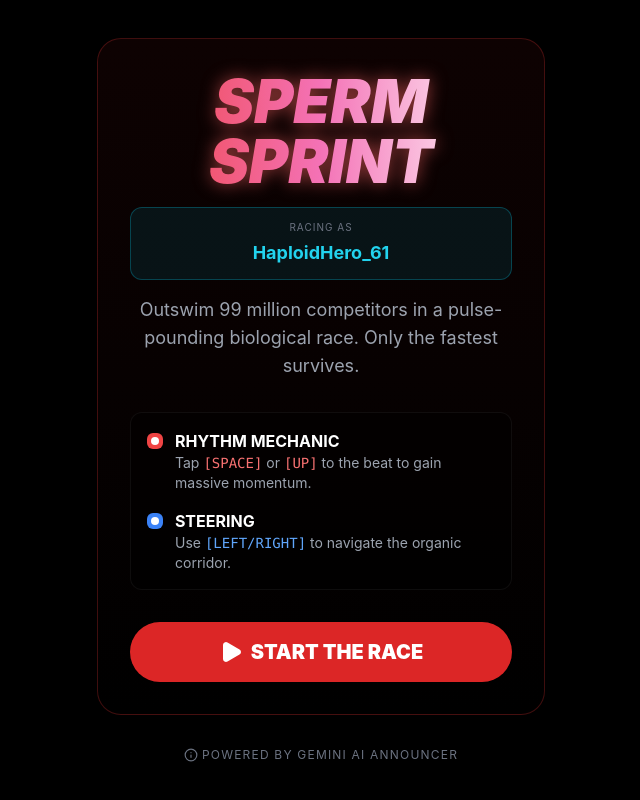
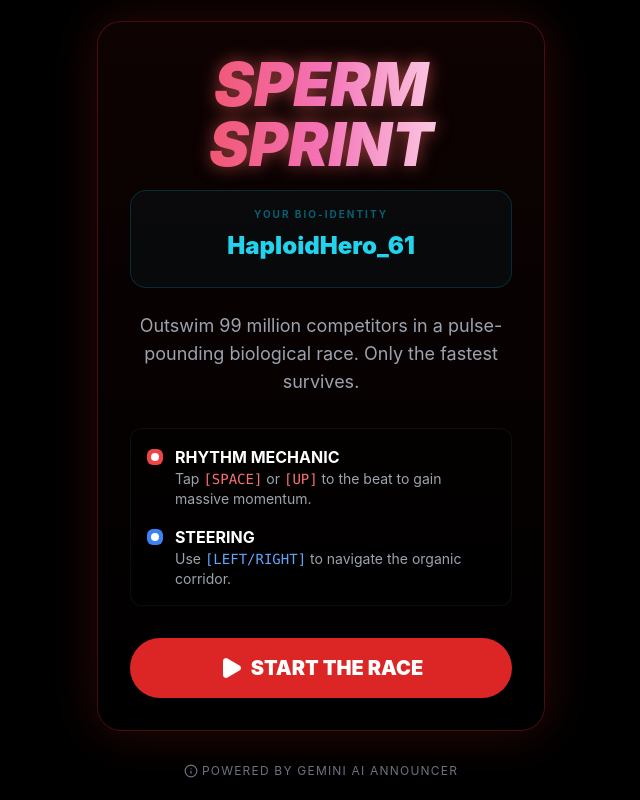
Before and after one commit to capteeen/sperm-sprint_-the-great-race, a React (Vite) app: page / in a window 1280 px wide. Shown: the whole page, without its empty margins (319-959 px from the left). Built offline with nearby package versions, Linux system fonts and the light colour scheme; no server answers.

Commit message:
Implement custom usernames on start screen

```diff
--- a/App.tsx
+++ b/App.tsx
@@ -51,16 +51,20 @@ export default function App() {
   }, []);
 
   const handleReset = useCallback(() => {
-    setGameState({
+    setGameState(prev => ({
       ...getInitialState(),
-      playerName: getRandomPlayerName(), // New name each game
-    });
+      playerName: prev.playerName, // Keep the custom name they chose
+    }));
   }, []);
 
   return (
     <div className="relative w-full h-screen bg-black overflow-hidden select-none">
       {!gameState.isRacing && !gameState.isFinished && (
-        <StartScreen onStart={handleStart} playerName={gameState.playerName} />
+        <StartScreen
+          onStart={handleStart}
+          playerName={gameState.playerName}
+          onNameChange={(name) => updateGameState({ playerName: name })}
+        />
       )}
 
       {(gameState.isRacing || gameState.isFinished) && (
--- a/components/StartScreen.tsx
+++ b/components/StartScreen.tsx
@@ -5,20 +5,29 @@ import { Play, Info } from 'lucide-react';
 interface Props {
   onStart: () => void;
   playerName: string;
+  onNameChange: (name: string) => void;
 }
 
-export const StartScreen: React.FC<Props> = ({ onStart, playerName }) => {
+export const StartScreen: React.FC<Props> = ({ onStart, playerName, onNameChange }) => {
   return (
     <div className="absolute inset-0 flex flex-col items-center justify-center z-50 bg-black/80 backdrop-blur-md">
-      <div className="max-w-md text-center p-8 border border-red-900/50 rounded-3xl bg-gradient-to-b from-red-950/20 to-black">
+      <div className="max-w-md text-center p-8 border border-red-900/50 rounded-3xl bg-gradient-to-b from-red-950/20 to-black shadow-[0_0_50px_rgba(153,27,27,0.3)]">
         <h1 className="text-6xl font-black mb-4 text-transparent bg-clip-text bg-gradient-to-r from-red-500 via-pink-400 to-white pulse-text italic">
           SPERM SPRINT
         </h1>
 
-        {/* Player Identity */}
-        <div className="mb-4 p-3 bg-cyan-500/10 border border-cyan-500/30 rounded-xl">
-          <span className="text-[10px] text-gray-500 uppercase tracking-widest block mb-1">Racing As</span>
-          <span className="text-lg font-bold text-cyan-400">{playerName}</span>
+        {/* Player Identity Input */}
+        <div className="mb-6 p-4 bg-cyan-500/5 border border-cyan-500/20 rounded-2xl group focus-within:border-cyan-500/50 transition-all duration-300">
+          <label className="text-[10px] text-cyan-500/50 uppercase tracking-[0.2em] block mb-2 font-bold">Your Bio-Identity</label>
+          <input
+            type="text"
+            value={playerName}
+            onChange={(e) => onNameChange(e.target.value)}
+            className="w-full bg-transparent text-2xl font-black text-cyan-400 text-center outline-none placeholder:text-cyan-900/30 selection:bg-cyan-500/30"
+            placeholder="Enter Name..."
+            maxLength={20}
+          />
+          <div className="h-px w-0 group-focus-within:w-full bg-gradient-to-r from-transparent via-cyan-500/50 to-transparent transition-all duration-500 mt-2 mx-auto" />
         </div>
 
         <p className="text-gray-400 mb-8 text-lg">
```
